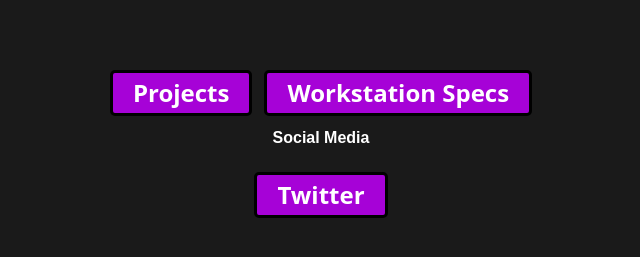
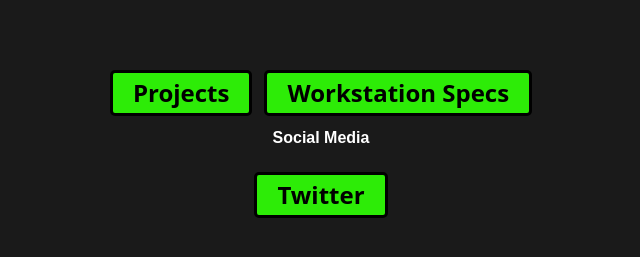
Before and after one commit to resslerruntime/parapass.github.io, a plain HTML site: page index.html in a window 1280 px wide. Shown: the part 485-742 px from the top of the page, without its empty margins (319-959 px from the left). Drawn offline with Linux system fonts and the light colour scheme.

Commit message:
update button for better look

```diff
--- a/src/css/main.css
+++ b/src/css/main.css
@@ -14,11 +14,11 @@
 }
 
 .button {
-background:    #a602d7;
+background:    #2dec07;
 border:        3px solid #000000;
 border-radius: 5px;
 padding:       8px 20px;
-color:         #ffffff;
+color:         #000000;
 display:       inline-block;
 font:          normal bold 24px/1 "Open Sans", sans-serif;
 text-align:    center;
```
